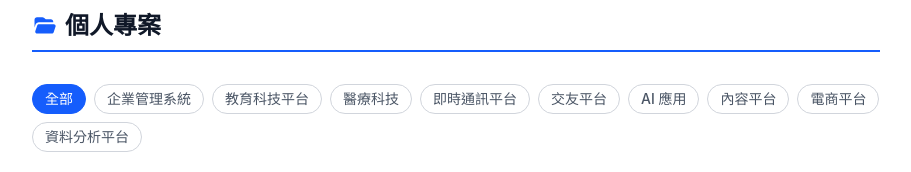
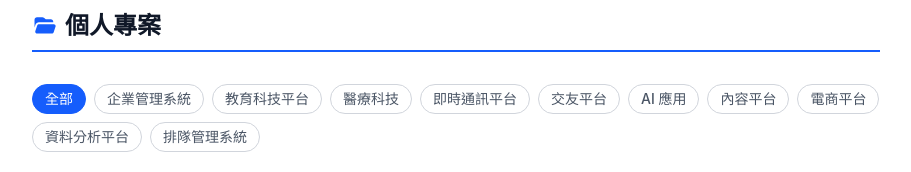
Before and after one commit to snowman12320/snowman12320.github.io, a Vue app: page / in a window 1280 px wide. Shown: the part 1240-1412 px from the top of the page, without its empty margins (184-1095 px from the left). Built offline with nearby package versions, Linux system fonts and the light colour scheme.

Commit message:
feat: 新增排隊管理系統專案 QueueMaster，包含詳細描述與技術棧

```diff
--- a/src/data/projects.ts
+++ b/src/data/projects.ts
@@ -275,4 +275,23 @@ export const projects: ProjectItem[] = [
       ],
     },
   },
+  {
+    id: 'queue-master',
+    name: { zh: '來企排隊', en: 'QueueMaster' },
+    category: { zh: '排隊管理系統', en: 'Queue Management System' },
+    categoryColor: 'blue',
+    shortDesc: {
+      zh: '智慧排隊與號碼牌管理系統，聚焦於現場取號流程、手機驗證與企業管理視圖的全棧實作。',
+      en: 'A smart queue and ticket management system focused on on-site check-in flow, mobile verification, and business-side management views.',
+    },
+    techStack: ['Next.js 14', 'TypeScript', 'Supabase', 'HeroUI v2', 'Tailwind CSS', 'Framer Motion', 'react-scan'],
+    detailedDesc: {
+      zh: 'QueueMaster 是一個以實體店家現場排隊場景為核心的全棧 Web 應用，目標是解決排隊秩序混亂、顧客候位體驗差與手動取號流程繁瑣的問題。專案採用 Next.js 14 App Router 與 TypeScript 建構，透過強型別與元件化設計提升跨頁與跨元件的資料流穩定性；前端搭配 HeroUI v2 與 Tailwind CSS 快速打造響應式 UI，並以 Framer Motion 增加頁面互動流暢度。後端則整合 Supabase（PostgreSQL）作為 BaaS，利用資料庫與 Row Level Security (RLS) 管理隊伍與號碼牌資料，並透過 Supabase CLI 建立本地開發與雲端同步流程，讓我能以更高效率完成整個全端產品的開發與維運。核心功能包含號碼牌彈窗、手機驗證邏輯、企業管理頁面，以及即時的元件效能監控與優化。這個專案很適合用來說明我如何結合前端互動與 Supabase 後端服務，快速打造可用、可維護的產品原型，並強調一人全端開發的實戰能力。',
+      en: 'QueueMaster is a full-stack web app centered on real-world queue management for physical stores. It addresses pain points such as chaotic queue flow, poor customer waiting experience, and cumbersome manual ticketing. Built with Next.js 14 App Router and TypeScript, the system uses strong typing and component-based architecture to ensure stable cross-page and cross-component data flow. On the backend, it integrates Supabase as a BaaS layer using PostgreSQL and Row Level Security (RLS) to manage queue and ticket data securely, while Supabase CLI enables local development and cloud sync workflows. This allows me to build and maintain a full-stack product efficiently. Core features include number-ticket modal flows, mobile verification logic, business-side management views, and real-time component performance monitoring via react-scan. This project is a strong example of how I combine frontend interaction design with Supabase-backed backend services to ship maintainable full-stack products quickly.',
+    },
+    links: [
+      { label: { zh: 'GitHub', en: 'GitHub' }, url: 'https://github.com/snowman12320/QueueMaster', icon: 'github' },
+      { label: { zh: '系列文章', en: 'Series Article' }, url: 'https://ithelp.ithome.com.tw/users/20147822/ironman/8756', icon: 'external' },
+    ],
+  },
 ]
```
